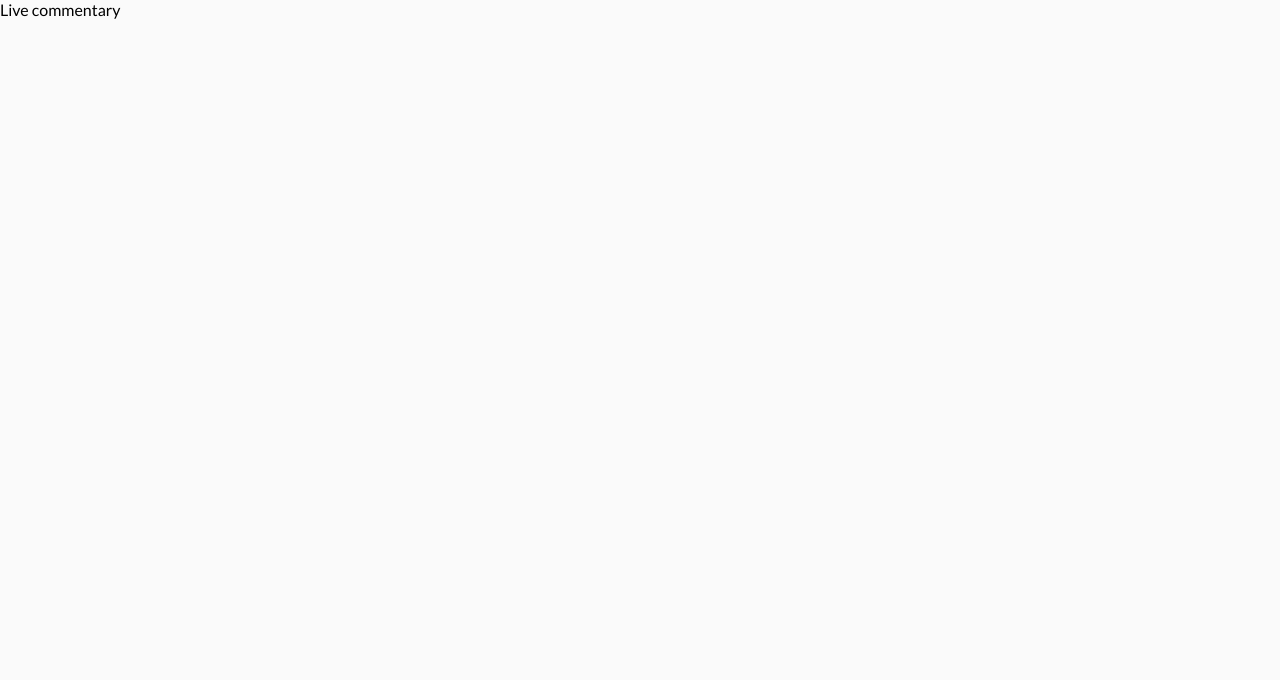
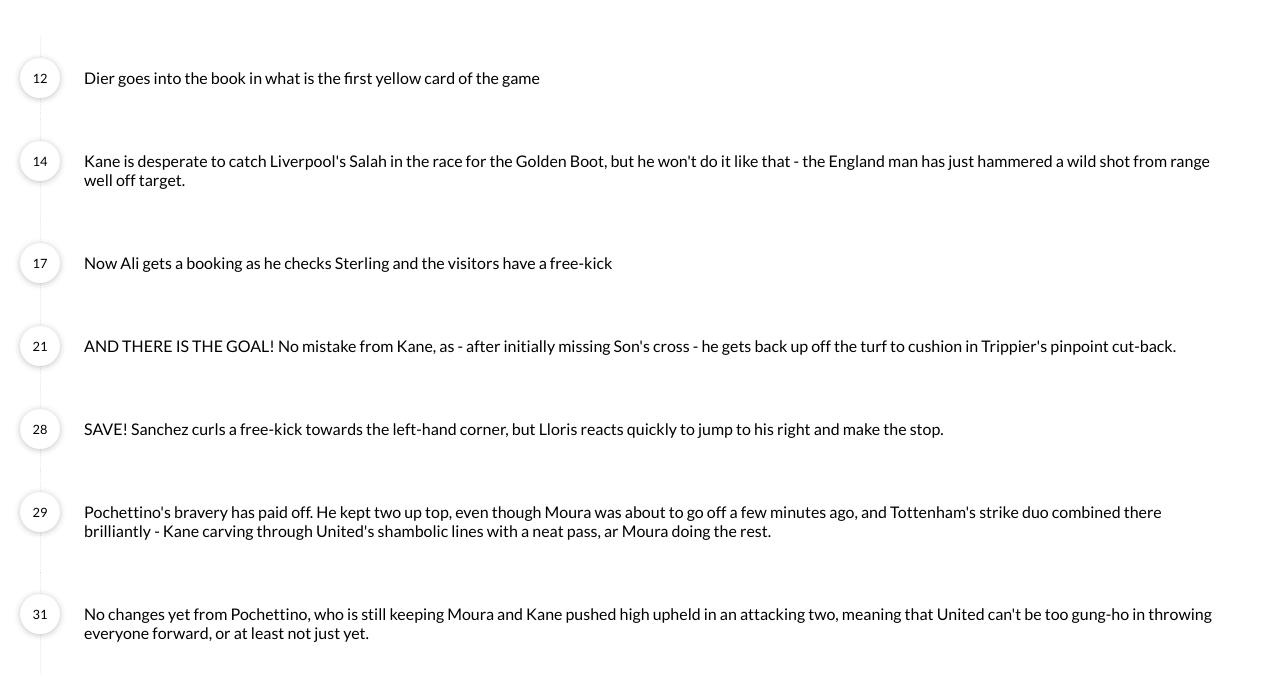
Before and after one commit to eowino/Live-Commentary, a React (Create React App) app: page / in a window 1280 px wide. Shown: the top 680 px of the page. Built offline with nearby package versions, Linux system fonts and the light colour scheme.

Commit message:
live commentary section with initial styles, initial mock api

```diff
--- a/src/App.tsx
+++ b/src/App.tsx
@@ -1,9 +1,13 @@
 import React, { Component } from 'react';
+import { Commentaries } from './components/Commentary';
+import commentaries from './api/commentaries';
 
 class App extends Component {
   render() {
     return (
-      <div>Live commentary</div>
+      <div className="wrapper pd-t-20">
+        <Commentaries commentaries={commentaries} />
+      </div>
     );
   }
 }
--- /dev/null
+++ b/src/api/commentaries.ts
@@ -0,0 +1,48 @@
+import { Commentary } from '../components/Commentary';
+
+const commetaries: Commentary[] = [
+  {
+    body:
+      'Dier goes into the book in what is the first yellow card of the game',
+    id: '1',
+    time: '12',
+  },
+  {
+    body:
+      "Kane is desperate to catch Liverpool's Salah in the race for the Golden Boot, but he won't do it like that - the England man has just hammered a wild shot from range well off target.",
+    id: '2',
+    time: '14',
+  },
+  {
+    body:
+      'Now Ali gets a booking as he checks Sterling and the visitors have a free-kick',
+    id: '3',
+    time: '17',
+  },
+  {
+    body:
+      "AND THERE IS THE GOAL! No mistake from Kane, as - after initially missing Son's cross - he gets back up off the turf to cushion in Trippier's pinpoint cut-back.",
+    id: '4',
+    time: '21',
+  },
+  {
+    body:
+      'SAVE! Sanchez curls a free-kick towards the left-hand corner, but Lloris reacts quickly to jump to his right and make the stop.',
+    id: '5',
+    time: '28',
+  },
+  {
+    body:
+      "Pochettino's bravery has paid off. He kept two up top, even though Moura was about to go off a few minutes ago, and Tottenham's strike duo combined there brilliantly - Kane carving through United's shambolic lines with a neat pass, ar Moura doing the rest.",
+    id: '6',
+    time: '29',
+  },
+  {
+    body:
+      "No changes yet from Pochettino, who is still keeping Moura and Kane pushed high upheld in an attacking two, meaning that United can't be too gung-ho in throwing everyone forward, or at least not just yet.",
+    id: '7',
+    time: '31',
+  },
+];
+
+export default commetaries;
--- /dev/null
+++ b/src/components/Commentary.tsx
@@ -0,0 +1,35 @@
+import * as React from 'react';
+
+export type Commentary = {
+  id: string;
+  time: string;
+  body: string;
+};
+
+export interface ICommentaryItem {
+  children: React.ReactNode;
+  time: string;
+}
+
+export interface ICommentaries {
+  commentaries: Commentary[];
+}
+
+export const CommentaryItem = ({ children, time }: ICommentaryItem) => (
+  <div className="commentary__card">
+    <div className="commentary__time">{time}</div>
+    <div className="commentary__body">{children}</div>
+  </div>
+);
+
+export const Commentaries = ({ commentaries }: ICommentaries) => (
+  <ul className="commentary ul--no-default">
+    {commentaries.map((commentary, i) => (
+      <li key={commentary.id || i}>
+        <CommentaryItem time={commentary.time}>
+          {commentary.body}
+        </CommentaryItem>
+      </li>
+    ))}
+  </ul>
+);
--- a/src/styles/abstracts/_colors.scss
+++ b/src/styles/abstracts/_colors.scss
@@ -3,4 +3,4 @@
 $white: #fff;
 $bg-white: #fafafa;
 
-$blue: blue;
+$dot-grey: #e8e8e8;
--- /dev/null
+++ b/src/styles/atoms/_atom.scss
@@ -0,0 +1 @@
+@import 'list';
--- /dev/null
+++ b/src/styles/atoms/_list.scss
@@ -0,0 +1,4 @@
+ul.ul--no-default {
+  padding: 0;
+  list-style-type: none;
+}
--- a/src/styles/base/_all.scss
+++ b/src/styles/base/_all.scss
@@ -1,4 +1,5 @@
 @import 'typography';
 @import 'grid';
+@import 'utilities';
 
 @import 'project';
--- a/src/styles/base/_project.scss
+++ b/src/styles/base/_project.scss
@@ -13,4 +13,5 @@
   max-width: 1240px;
   margin: 0 auto;
   background: $white;
+  padding: 1.25rem;
 }
--- /dev/null
+++ b/src/styles/base/_utilities.scss
@@ -0,0 +1,3 @@
+.pd-t-20 {
+  padding-top: 20px;
+}
--- a/src/styles/components/_all.scss
+++ b/src/styles/components/_all.scss
@@ -0,0 +1 @@
+@import 'commentary';
--- /dev/null
+++ b/src/styles/components/_commentary.scss
@@ -0,0 +1,38 @@
+$badge-size: 2.5rem;
+
+.commentary {
+  & &__card {
+    display: flex;
+    font-size: 1rem;
+    padding: 2rem;
+    position: relative;
+
+    &:before {
+      content: '';
+      position: absolute;
+      top: 0;
+      left: 1.25rem;
+      bottom: 0;
+      border-left: 1px dotted $dot-grey;
+    }
+  }
+
+  & &__time {
+    box-shadow: $box-shadow;
+    height: $badge-size;
+    width: $badge-size;
+    border-radius: 100%;
+    background: $white;
+    display: flex;
+    justify-content: center;
+    align-items: center;
+    font-size: 0.8rem;
+    position: absolute;
+    left: 0;
+    top: 1.4rem;
+  }
+
+  & &__body {
+    margin-left: 2rem;
+  }
+}
--- a/src/styles/main.scss
+++ b/src/styles/main.scss
@@ -1,3 +1,4 @@
 @import 'abstracts/all';
 @import 'base/all';
 @import 'components/all';
+@import 'atoms/atom';
```
